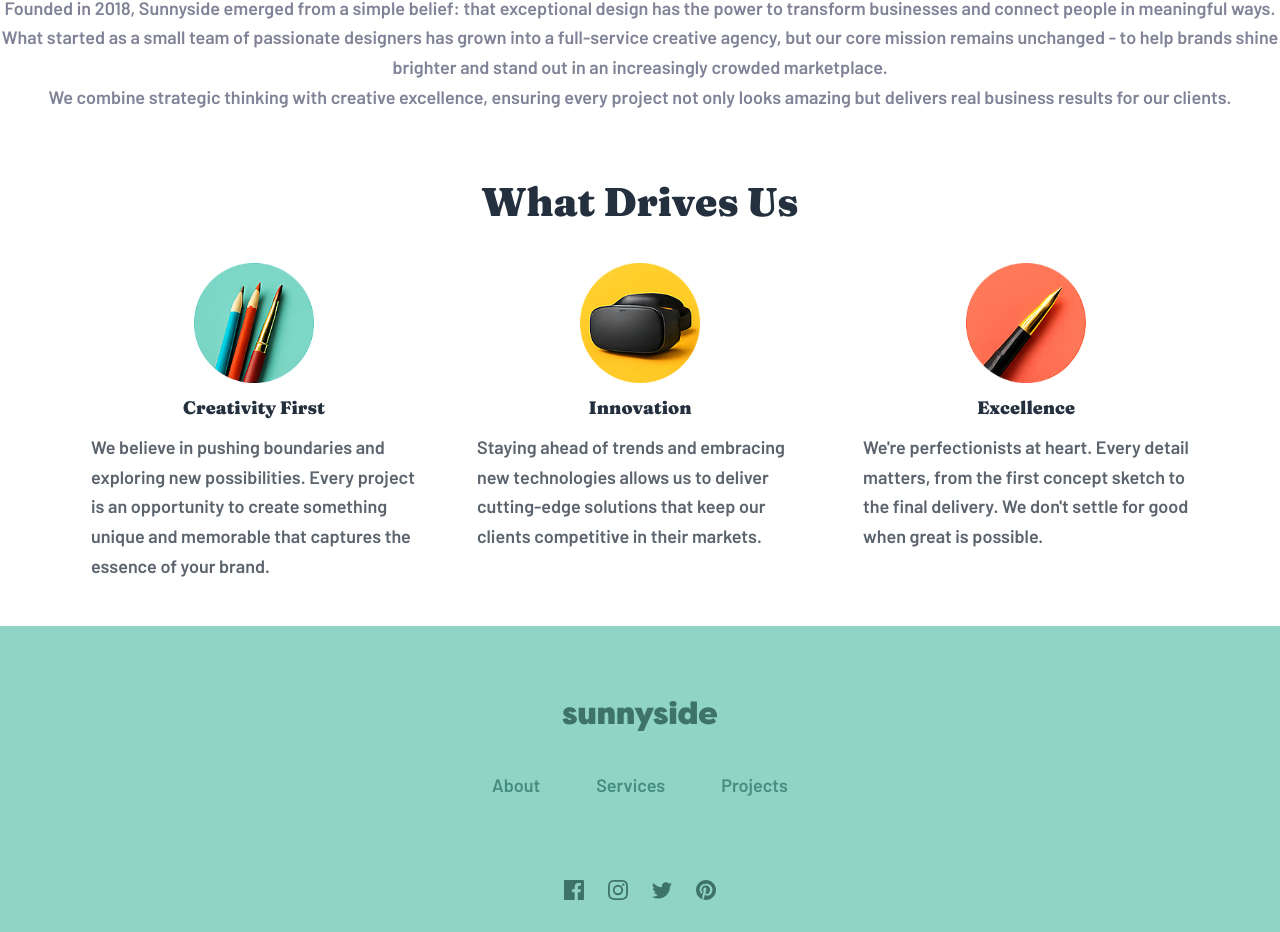
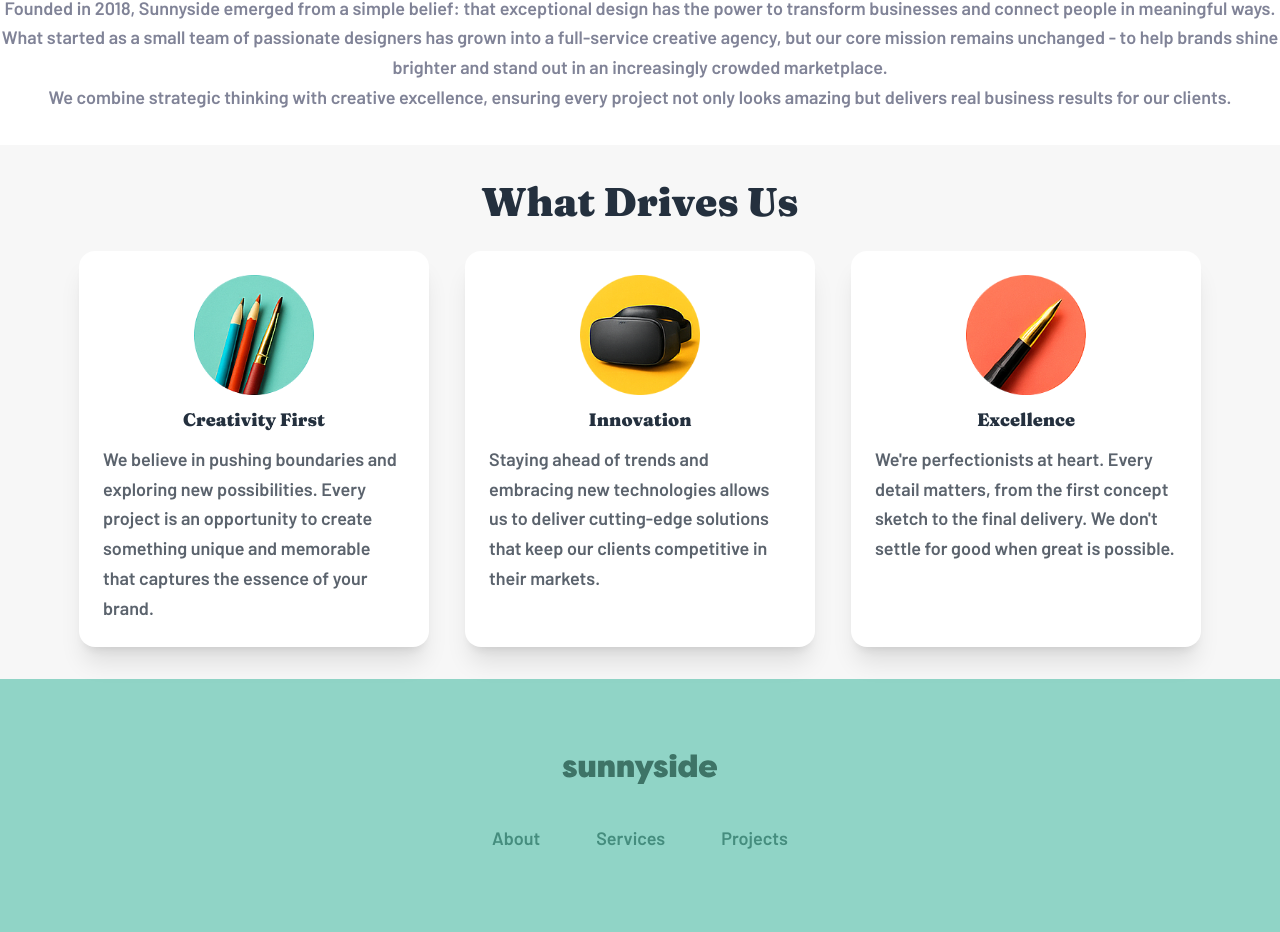
Before and after one commit to JakubM-I/agency-landing-page, a React (Vite) app: page /sunnyside/about in a window 1280 px wide. Shown: the part 912-1844 px from the top of the page. Built offline with nearby package versions, Linux system fonts and the light colour scheme.

Commit message:
Values grid cart styling

```diff
--- a/src/features/about/Values/index.tsx
+++ b/src/features/about/Values/index.tsx
@@ -27,11 +27,11 @@ const values = [
 
 
    return (
-      <div className="py-8">
+      <div className="py-8 bg-[#F7F7F7]">
          <SectionTitle title="What Drives Us" />
-         <div className="flex flex-col md:flex-row gap-9 flex-nowrap justify-center items-start">
+         <div className="flex flex-col md:flex-row gap-9 flex-nowrap justify-center items-stretch">
             {values.map((value) => (
-            <div key={value.id} className="flex flex-col items-center justify-start gap-3.5 md:flex-[0_1_350px] p-3">
+            <div key={value.id} className="flex flex-col items-center justify-start gap-3.5 md:flex-[0_1_350px] p-6 bg-white h-auto rounded-2xl shadow-xl">
                <picture className="w-30">
                   <source srcSet={value.graphic} />
                   <img src={value.graphic} alt="" />
```
